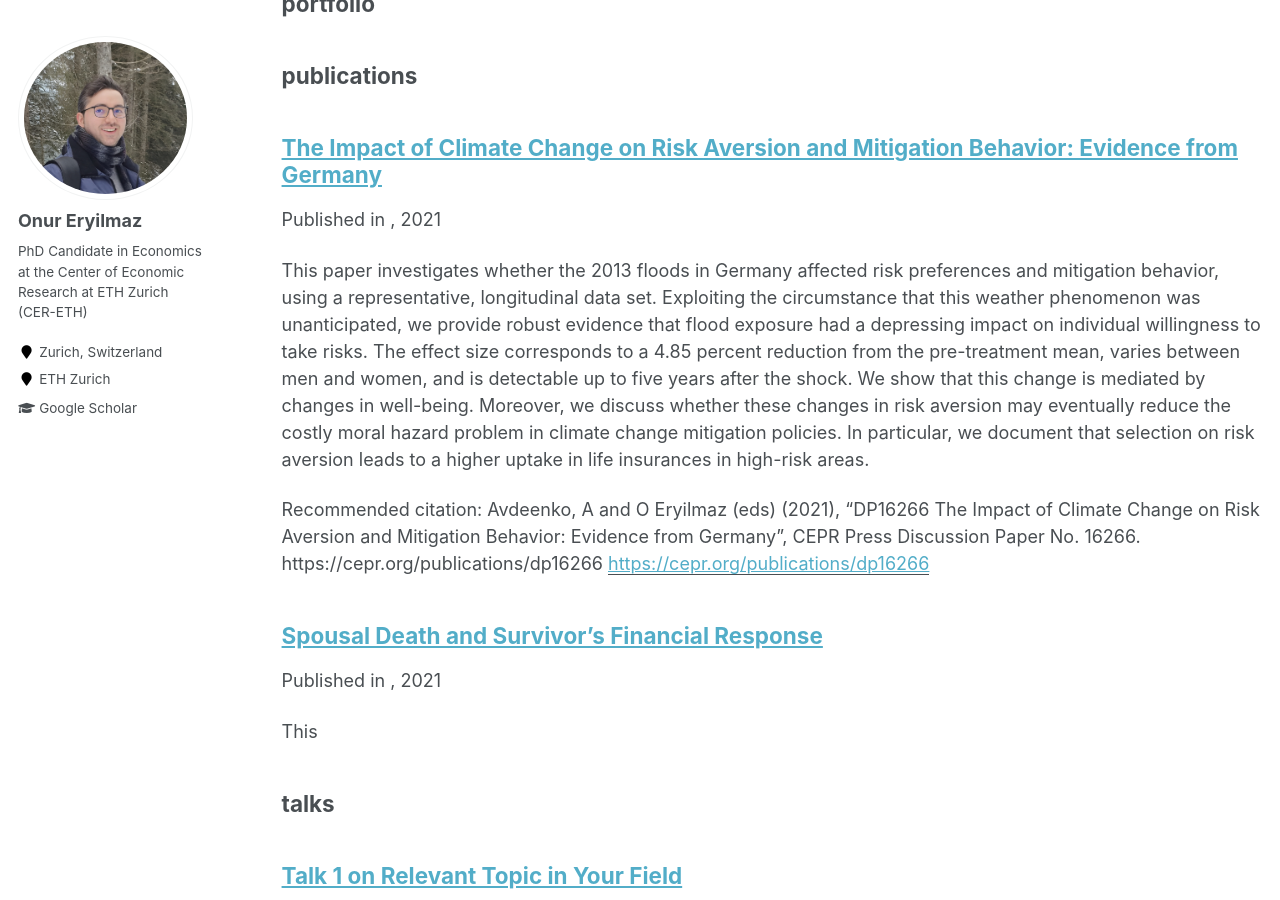
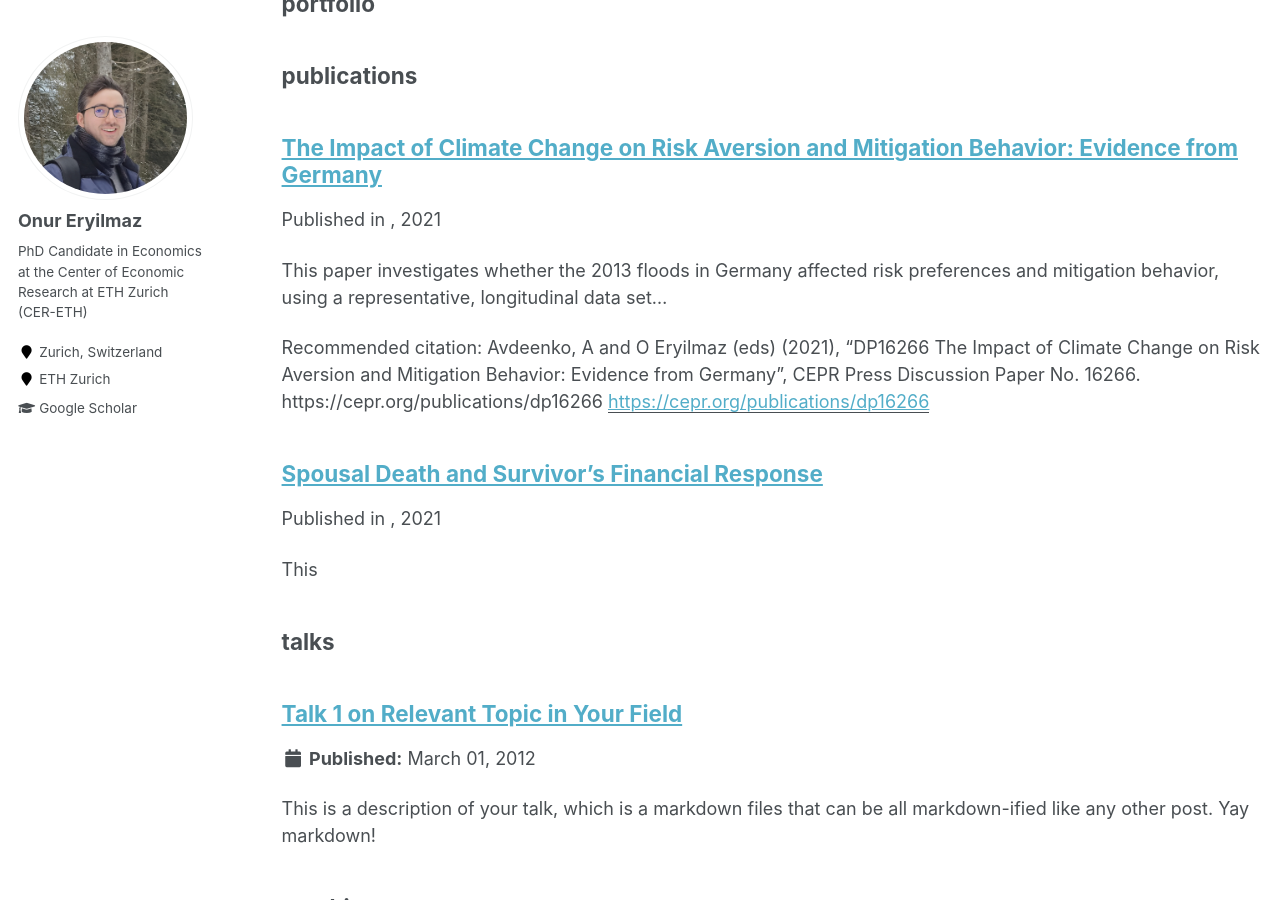
Before and after one commit to oeryilmaz/oeryilmaz.github.io, a Jekyll site: the page built from _pages/sitemap.md, in a window 1280 px wide and 900 px high, scrolled down 2661 px. Built offline with Jekyll 4.4.1, drawn with Linux system fonts in a browser that asks for light colours.

Commit message:
Update 2009-10-01-paper-title-number-1.md
removed:
collection: publications

```diff
--- a/_publications/2009-10-01-paper-title-number-1.md
+++ b/_publications/2009-10-01-paper-title-number-1.md
@@ -1,14 +1,14 @@
 ---
 title: 'The Impact of Climate Change on Risk Aversion and Mitigation Behavior: Evidence from Germany'
-collection: publications
 permalink: /publication/2009-10-01-paper-title-number-1
-excerpt: 'This paper investigates whether the 2013 floods in Germany affected risk preferences and mitigation behavior, using a representative, longitudinal data set. Exploiting the circumstance that this weather phenomenon was unanticipated, we provide robust evidence that flood exposure had a depressing impact on individual willingness to take risks. The effect size corresponds to a 4.85 percent reduction from the pre-treatment mean, varies between men and women, and is detectable up to five years after the shock. We show that this change is mediated by changes in well-being. Moreover, we discuss whether these changes in risk aversion may eventually reduce the costly moral hazard problem in climate change mitigation policies. In particular, we document that selection on risk aversion leads to a higher uptake in life insurances in high-risk areas.'
+excerpt: 'This paper investigates whether the 2013 floods in Germany affected risk preferences and mitigation behavior, using a representative, longitudinal data set...'
 date: 2021-06-16
 paperurl: 'https://cepr.org/publications/dp16266'
 category: 'working-papers'
-linktext: 'CEPR Discussion Paper No. 16266'   # Add this line
+linktext: 'CEPR Discussion Paper No. 16266'
 citation: 'Avdeenko, A and O Eryilmaz (eds) (2021), “DP16266 The Impact of Climate Change on Risk Aversion and Mitigation Behavior: Evidence from Germany”, CEPR Press Discussion Paper No. 16266. https://cepr.org/publications/dp16266'
 ---
 
 
+
 - Summarized in [VoxEU](https://cepr.org/voxeu/columns/extreme-floods-change-mens-risk-preferences-and-it-could-matter-financing-climate) and the UNDRR's (UN Office for Disaster Risk Reduction) [PreventionWeb](https://www.preventionweb.net/news/extreme-floods-change-mens-risk-preferences-and-it-could-matter-financing-climate-adaptation)
```
